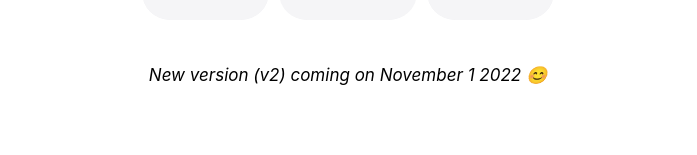
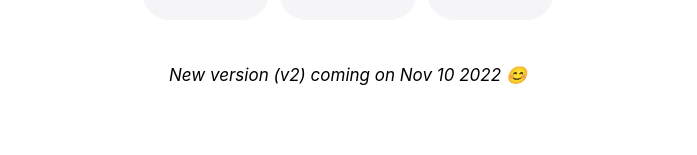
Before and after one commit to jathurchan/jathurchan.com, a Next.js app: page / in a window 1280 px wide. Shown: the part 473-628 px from the top of the page, without its empty margins (292-989 px from the left). Built offline with nearby package versions, Linux system fonts and the light colour scheme.

Commit message:
Fixed an error

```diff
--- a/pages/index.tsx
+++ b/pages/index.tsx
@@ -33,7 +33,7 @@ const Home: NextPage = () => {
         </div>
 
         <p className={styles.description}>
-          <i>New version (v2) coming on  November 1 2022 😊</i>
+          <i>New version (v2) coming on  Nov 10 2022 😊</i>
         </p>
 
 
```
